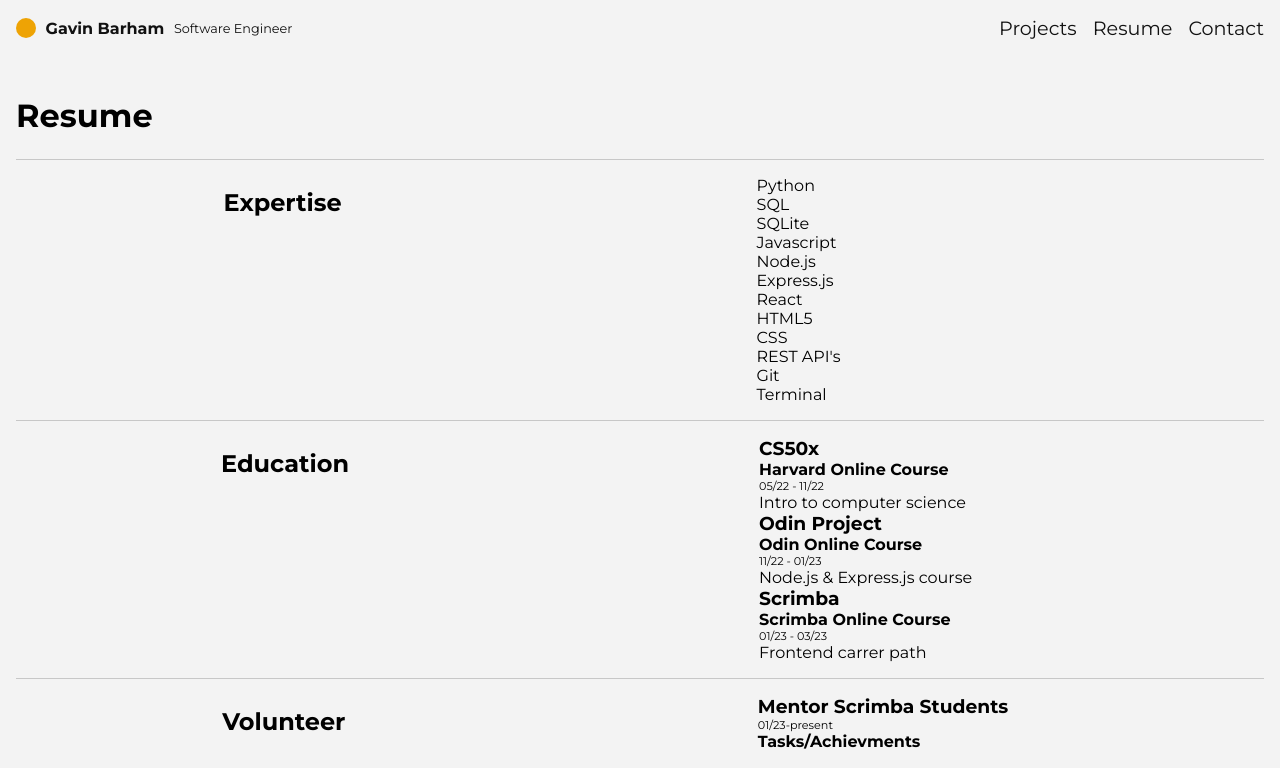
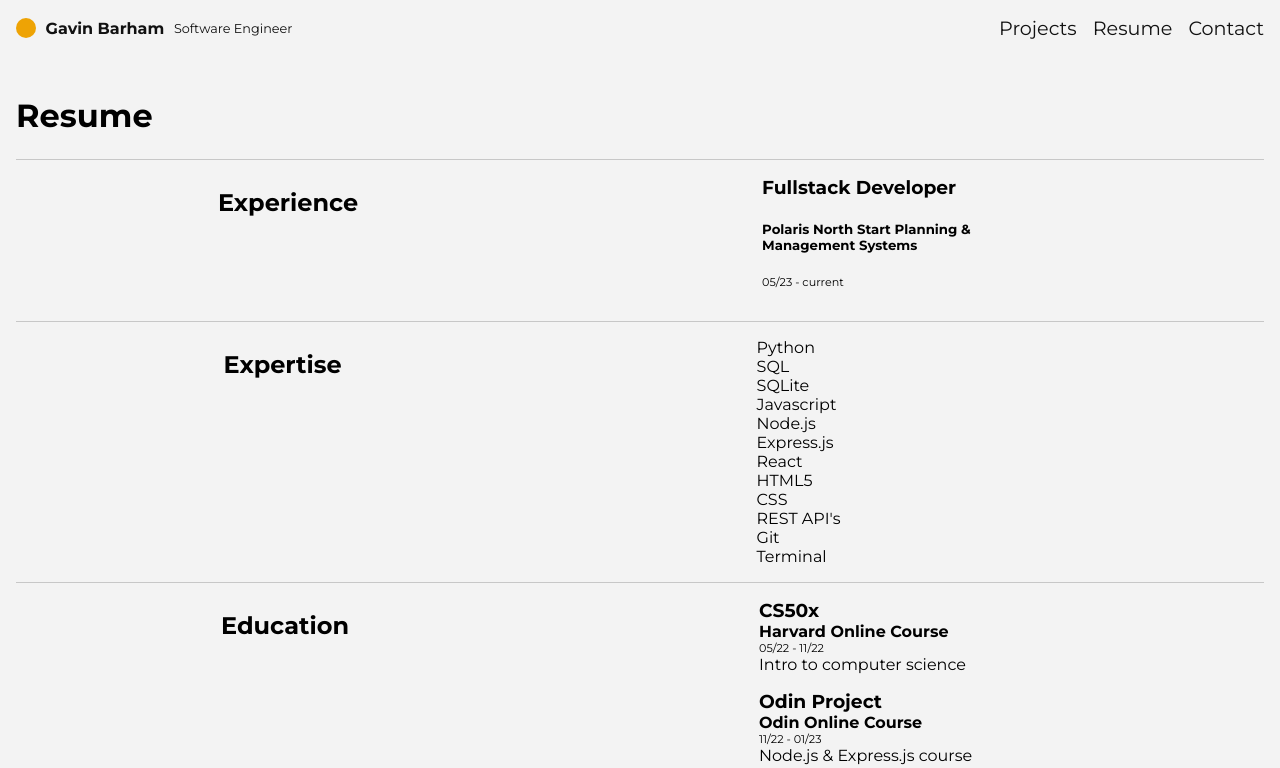
Before and after one commit to Gavin-Barham/dev-portfolio, a React (Vite) app: page /resume in a window 1280 px wide. Shown: the top 768 px of the page. Built offline with nearby package versions, Linux system fonts and the light colour scheme.

Commit message:
update resume section with current job.

```diff
--- a/src/pages/Resume/Resume.jsx
+++ b/src/pages/Resume/Resume.jsx
@@ -8,6 +8,22 @@ export default function Resume({windowsize}){
     return (
         <div className={style.resume}>
             <h1 className={style.page_title}>Resume</h1>
+            <div className={`${style.section} ${style.skills}`}>
+                <h2 className={style.section_title}>Experience</h2>
+                <div className={style.content}>
+                    <ul>
+                        <li>
+                            <div className={style.course}>
+                                <h3>Fullstack Developer</h3>
+                                <h5>
+                                    Polaris North Start Planning & Management Systems
+                                </h5>
+                                <p className={style.date}>05/23 - current</p>
+                            </div>
+                        </li>
+                    </ul>
+                </div>
+            </div>
             <div className={`${style.section} ${style.skills}`}>
                 <h2 className={style.section_title}>Expertise</h2>
                 <div className={style.content}>
--- a/src/pages/Resume/resume.module.css
+++ b/src/pages/Resume/resume.module.css
@@ -11,7 +11,7 @@ h1, h2, h3, h4{
     padding: 1em;
 }
 .course{
-    padding-bottom: 1em 0;
+    padding-bottom: 1em;
 }
 .bullet{
     padding: 1em 0;
```
